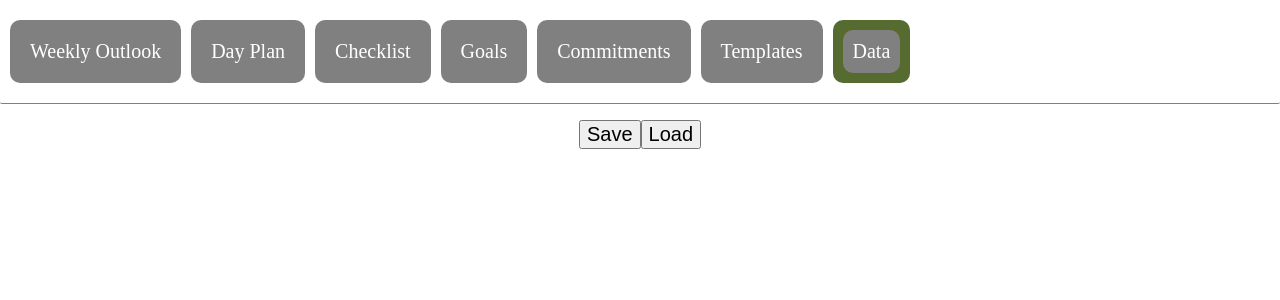
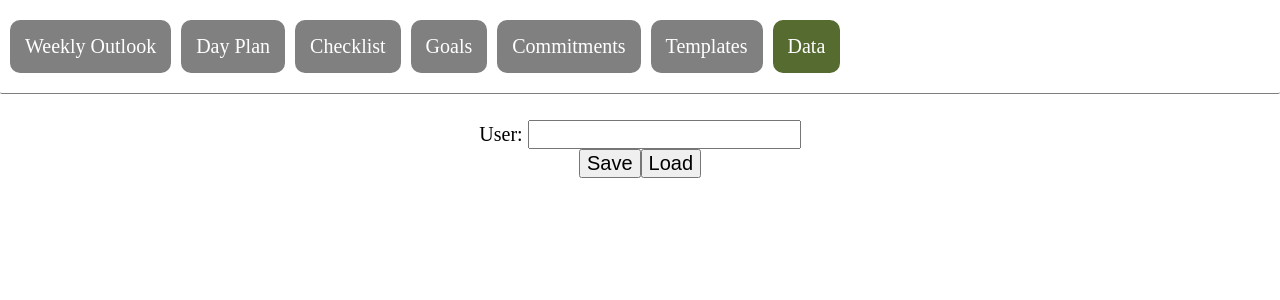
Before and after one commit to AllenZoo/Scheduler, a React (Create React App) app: page /data in a window 1280 px wide. Shown: the top 300 px of the page. Built offline with nearby package versions, Linux system fonts and the light colour scheme; the HTML template or start-up script is replaced by a standard one.

Commit message:
added user column to query + cleaned up navbar css

```diff
--- a/src/components/navbar.jsx
+++ b/src/components/navbar.jsx
@@ -8,27 +8,13 @@ class Navbar extends Component {
     return (
       <div id="header">
         <ul>
-          <CustomLink to="/weeklyoutlook">
-            <li>Weekly Outlook</li>
-          </CustomLink>
-          <CustomLink to="/dayplan">
-            <li className="non-active-tab">Day Plan</li>
-          </CustomLink>
-          <CustomLink to="/checklist">
-            <li className="non-active-tab">Checklist</li>
-          </CustomLink>
-          <CustomLink to="/goals">
-            <li className="non-active-tab">Goals</li>
-          </CustomLink>
-          <CustomLink to="/commitments">
-            <li className="non-active-tab">Commitments</li>
-          </CustomLink>
-          <CustomLink to="/templates">
-            <li className="non-active-tab">Templates</li>
-          </CustomLink>
-          <CustomLink to="/data">
-            <li className="non-active-tab">Data</li>
-          </CustomLink>
+          <CustomLink to="/weeklyoutlook">Weekly Outlook</CustomLink>
+          <CustomLink to="/dayplan">Day Plan</CustomLink>
+          <CustomLink to="/checklist">Checklist</CustomLink>
+          <CustomLink to="/goals">Goals</CustomLink>
+          <CustomLink to="/commitments">Commitments</CustomLink>
+          <CustomLink to="/templates">Templates</CustomLink>
+          <CustomLink to="/data">Data</CustomLink>
         </ul>
       </div>
     );
@@ -40,7 +26,7 @@ function CustomLink({ to, children, ...props }) {
   const isActive = useMatch({ path: resolvedPath.pathname, end: true });
 
   return (
-    <li className={isActive ? "active" : ""}>
+    <li className={isActive ? "active-tab" : "non-active-tab"}>
       <Link to={to} {...props}>
         {children}
       </Link>
--- a/src/css/header.css
+++ b/src/css/header.css
@@ -20,36 +20,29 @@
 
 #header ul li {
   list-style-type: none;
-  padding: 10px 10px 10px 10px;
+  padding: 15px 10px 15px 10px;
   border-radius: 10px;
   transition: background-color 0.15s;
 }
 
-#header ul li:hover {
+#header ul li.non-active-tab:hover {
   background-color: black;
   cursor: pointer;
 }
 
-#header ul li.active {
+#header ul li.active-tab {
   background-color: darkolivegreen;
   color: white;
   text-decoration: none;
 }
 
-#header ul li {
+#header ul li.non-active-tab {
   background-color: gray;
   color: white;
   text-decoration: none;
 }
 
-/* .non-active-tab {
-  background-color: gray;
+#header ul a {
   color: white;
-  text-decoration: none;
+  padding: 15px 5px 15px 5px;
 }
-
-.active-tab {
-  background-color: green;
-  color: white;
-  text-decoration: none;
-} */
--- a/src/pages/App.js
+++ b/src/pages/App.js
@@ -15,6 +15,7 @@ import axios from "axios";
 
 class App extends Component {
   state = {
+    user: "",
     commitments: [
       {
         id: 1,
@@ -344,7 +345,7 @@ class App extends Component {
     return inputList;
   };
 
-  saveData = () => {
+  saveData = (user) => {
     const jsonCommitments = JSON.stringify(this.state.commitments);
     const jsonSchedule = JSON.stringify(this.state.schedule);
     const jsonTemplate = JSON.stringify(this.state.template);
@@ -352,13 +353,14 @@ class App extends Component {
     const jsonCTasks = JSON.stringify(this.state.completedTasks);
 
     Axios.post("http://localhost:3001/save", {
+      user: user,
       jsonCommitments: jsonCommitments,
       jsonSchedule: jsonSchedule,
       jsonTemplate: jsonTemplate,
       jsonTasks: jsonTasks,
       jsonCTasks: jsonCTasks,
     }).then(() => {
-      console.log("success");
+      console.log("success, saved to " + user);
     });
   };
 
@@ -432,6 +434,7 @@ class App extends Component {
               path="/data"
               element={
                 <Data
+                  user={this.state.user}
                   handleSave={this.saveData}
                   handleLoad={this.loadData}
                 ></Data>
--- a/src/pages/Data/data.jsx
+++ b/src/pages/Data/data.jsx
@@ -1,11 +1,24 @@
 import React, { Component } from "react";
 
 class Data extends Component {
-  state = {};
+  constructor(props) {
+    super(props);
+    this.userRef = React.createRef();
+  }
+
+  handleSave = () => {
+    this.props.handleSave(this.userRef.current.value);
+  };
+
   render() {
     return (
       <div>
-        <button onClick={this.props.handleSave}>Save</button>
+        <div>
+          <label htmlFor="user-name-input">User: </label>
+          <input id="user-name-input" type="text" ref={this.userRef}></input>
+        </div>
+
+        <button onClick={this.handleSave}>Save</button>
         <button onClick={this.props.handleLoad}>Load</button>
       </div>
     );
```
Also changed, not shown: 1 other file (tests, documents, lock files or other folders).
